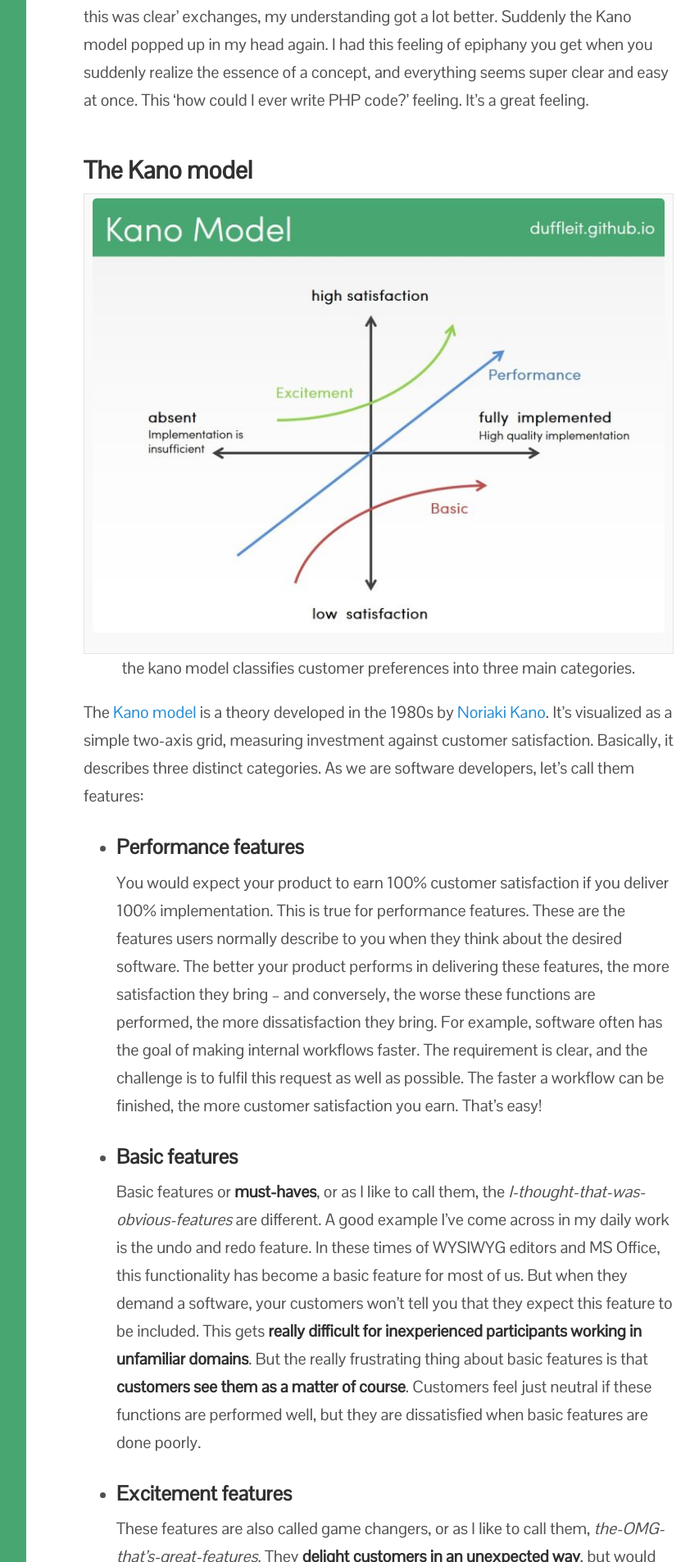
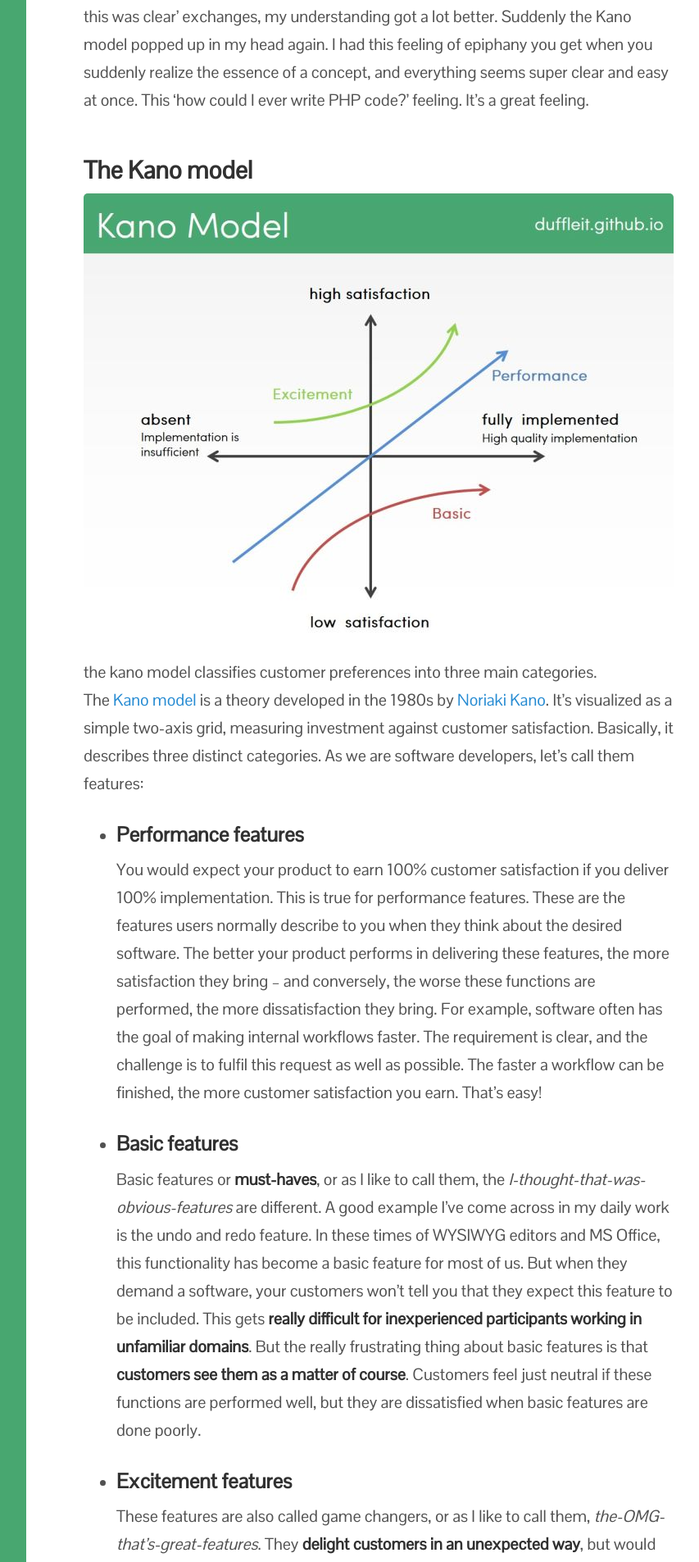
Before and after one commit to duffleit/duffleit.github.io-deprecated, a Jekyll site: the page built from _posts/2016-03-21-keep-the-kano-model-in-mind.md, in a window 1280 px wide. Shown: the part 570-2476 px from the top of the page at 82% size, without its empty margins (268-1121 px from the left). Built offline with Jekyll 4.4.1, drawn with Linux system fonts in a browser that asks for light colours; nearby versions of some CDN libraries.

Commit message:
Update image.html

```diff
--- a/_includes/image.html
+++ b/_includes/image.html
@@ -1,4 +1,4 @@
-<table class="image">
+<div class="image">
+<img src="{{ include.url }}" alt="{{ include.description }}"/>
 <caption align="bottom">{{ include.description }}</caption>
-<tr><td><img src="{{ include.url }}" alt="{{ include.description }}"/></td></tr>
-</table>
+</div>
```
